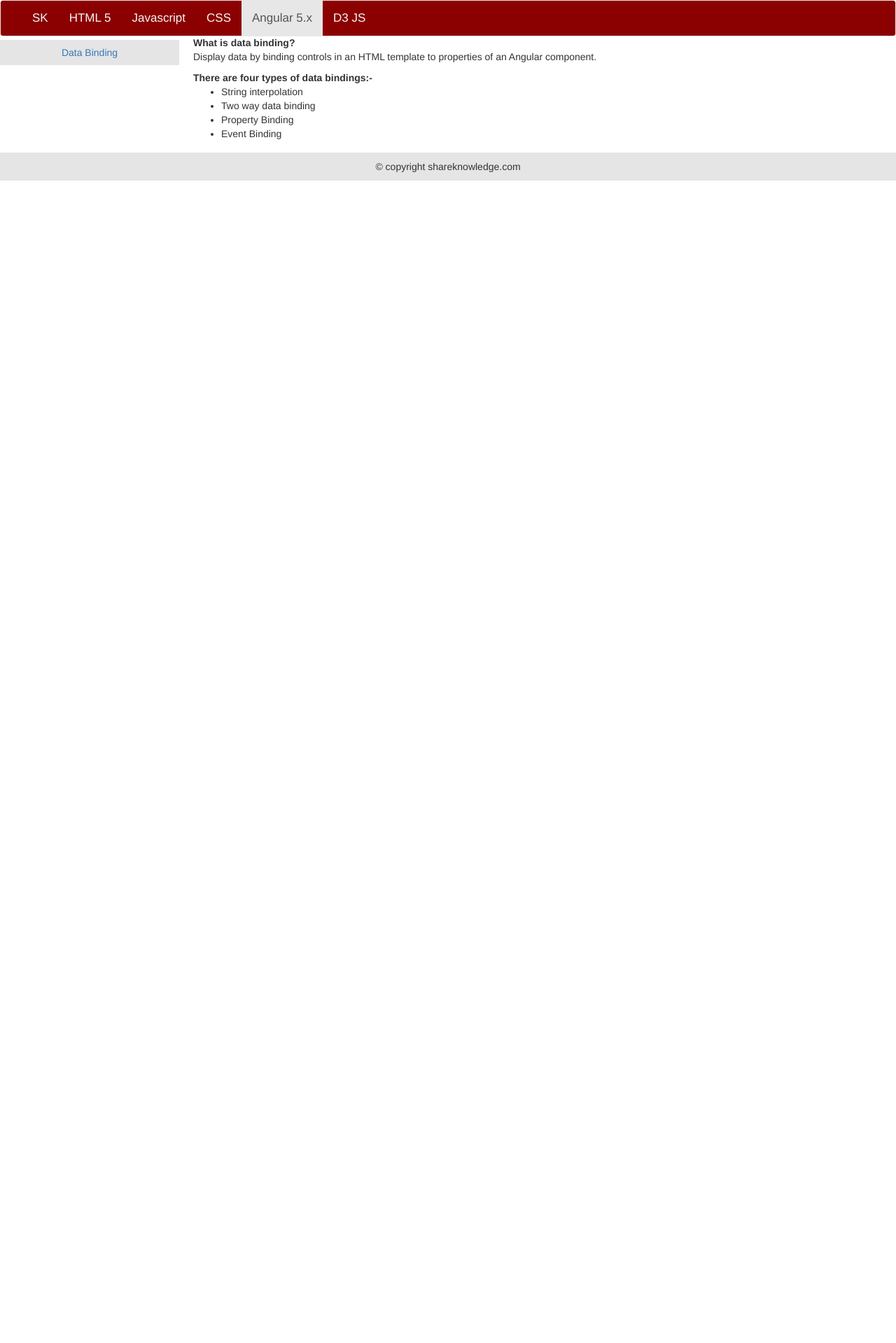
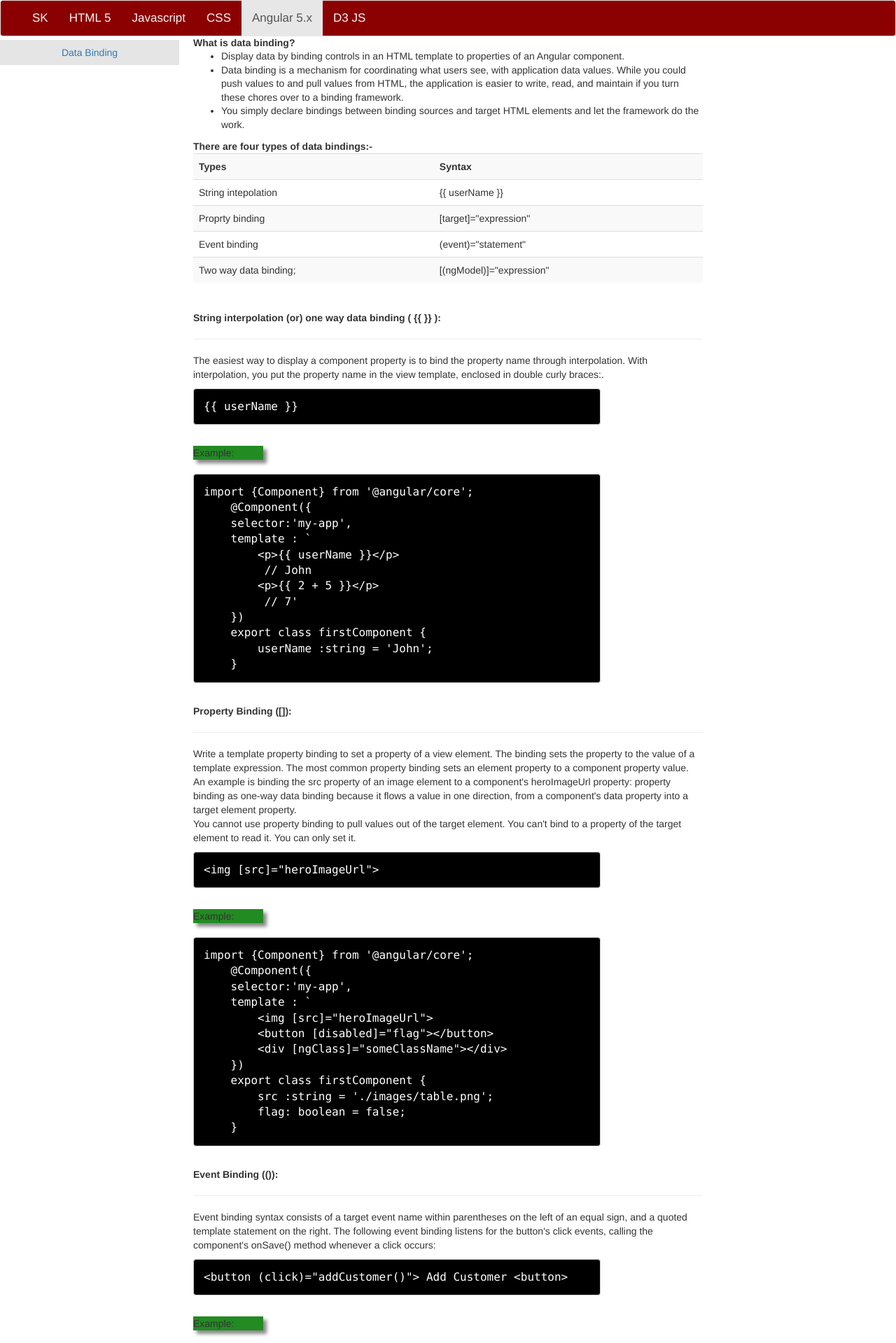
Before and after one commit to manivelarjunan/uidevelopment, an Angular app: page /Angular/DataBinding in a window 1280 px wide. Shown: the top 1919 px of the page at 70% size. Before the commit the page ends 800 px from the top, so only its background shows below. Built offline with nearby package versions, Linux system fonts and the light colour scheme.

Commit message:
Angular - data binding page added

```diff
--- a/src/app/angularpage/angular-page-component/data-binding/data-binding.component.css
+++ b/src/app/angularpage/angular-page-component/data-binding/data-binding.component.css
@@ -0,0 +1,3 @@
+table {
+  width : 100%;
+}
--- a/src/app/angularpage/angular-page-component/data-binding/data-binding.component.html
+++ b/src/app/angularpage/angular-page-component/data-binding/data-binding.component.html
@@ -2,27 +2,199 @@
   <fieldset>
     <legend>Data binding:</legend>
 
-
     <div>
       <b>What is data binding?</b>
-      <p>
-        Display data by binding controls in an HTML template to properties of an Angular component.
-      </p>
+      <ul>
+        <li>Display data by binding controls in an HTML template to properties of an Angular component.</li>
+        <li>Data binding is a mechanism for coordinating what users see, with application data values. While you could push values to and pull values from HTML, the application is easier to write, read, and maintain if you turn these chores over to a binding framework.</li>
+        <li>You simply declare bindings between binding sources and target HTML elements and let the framework do the work.</li>
+      </ul>
       <b>There are four types of data bindings:-</b>
 
-      <ul class="list">
-        <li>String interpolation</li>
-        <li>Two way data binding</li>
-        <li>Property Binding</li>
-        <li>Event Binding</li>
-      </ul>
+      <table class="table table-striped">
+        <tbody>
+          <tr>
+            <th>Types</th>
+            <th>Syntax</th>
+          </tr>
+          <tr>
+            <td>
+              String intepolation
+            </td>
+            <td>{{'{{'}} userName {{'}'}}{{'}'}}</td>
+          </tr>
+          <tr>
+            <td>
+              Proprty binding
+            </td>
+            <td>[target]="expression"</td>
+          </tr>
+          <tr>
+            <td>
+              Event binding
+            </td>
+            <td>(event)="statement"</td>
+          </tr>
+          <tr>
+            <td>
+             Two way data binding;
+            </td>
+            <td>[(ngModel)]="expression"</td>
+          </tr>
+        </tbody>
+      </table>
+      <br />
+      <!-- String interpolation starts here-->
+      <div>
+        <b>String interpolation (or) one way data binding ( {{'{{'}}  {{'}'}}{{'}'}} ):</b>
+        <hr />
 
+        <p>
+          The easiest way to display a component property
+          is to bind the property name through interpolation.
+          With interpolation, you put the property name in the view template, enclosed in double curly braces:.
+        </p>
+        <pre>{{'{{'}} userName {{'}'}}{{'}'}}</pre>
+
+        <br />
+
+        <div class="example">Example:</div>
+        <br />
+
+<pre>import {{'{'}}Component{{'}'}} from '@angular/core';
+    @Component({{'{'}}
+    selector:'my-app',
+    template : `
+        <span>&lt;p&gt;{{'{{'}} userName {{'}'}}{{'}'}}&lt;/p&gt;</span>
+        <span> // John</span>
+        <span>&lt;p&gt;{{'{{'}} 2 + 5 {{'}'}}{{'}'}}&lt;/p&gt;</span>
+        <span> // 7</span>'
+    {{'}'}})
+    export class firstComponent {{'{'}}
+        userName :string = 'John';
+    {{'}'}}
+</pre>
+        <br />
+      </div>
+      <!-- String interpolation ends here-->
+
+      <!-- Property binding starts here-->
+      <div>
+        <b>Property Binding ([]):</b>
+        <hr />
+
+        <p>
+          Write a template property binding to set a property of a view element. The binding sets the property to the value of a template expression.
+
+          The most common property binding sets an element property to a component property value. An example is binding the src property of an image element to a component's heroImageUrl property:
+          property binding as one-way data binding because it flows a value in one direction, from a component's data property into a target element property.
+          <br />
+          You cannot use property binding to pull values out of the target element. You can't bind to a property of the target element to read it. You can only set it.
+        </p>
+        <pre>&lt;img [src]="heroImageUrl"&gt;</pre>
+
+        <br />
+
+        <div class="example">Example:</div>
+        <br />
+
+<pre>import {{'{'}}Component{{'}'}} from '@angular/core';
+    @Component({{'{'}}
+    selector:'my-app',
+    template : `
+        <span>&lt;img [src]="heroImageUrl"&gt;</span>
+        <span>&lt;button [disabled]="flag"&gt;&lt;/button&gt;</span>
+        <span>&lt;div [ngClass]="someClassName"&gt;&lt;/div&gt;</span>
+    {{'}'}})
+    export class firstComponent {{'{'}}
+        src :string = './images/table.png';
+        flag: boolean = false;
+    {{'}'}}
+</pre>
+      </div>
+      <br />
+      <!-- Property binding ends here-->
+
+      <!-- Event binding starts here-->
+      <div>
+        <b>Event Binding (()):</b>
+        <hr />
+
+        <p>
+          Event binding syntax consists of a target event name within parentheses on the left of an equal sign, and a quoted template statement on the right. The following event binding listens for the button's click events, calling the component's onSave() method whenever a click occurs:<br />
+        </p>
+        <pre>&lt;button (click)="addCustomer()"&gt; Add Customer &lt;button&gt;</pre>
+
+        <br />
+
+        <div class="example">Example:</div>
+        <br />
+
+<pre>import {{'{'}}Component{{'}'}} from '@angular/core';
+    @Component({{'{'}}
+    selector:'my-app',
+    template : `
+        <span>&lt;input type="text" name="customer name" value ="mike" #customerName /&gt;</span>
+        <span>&lt;button (click)="updateCustomer(customerName)"&gt; Update Customer &lt;/button&gt;</span>
+        <span>&lt;p&gt;Customer Name: {{'{{'}} updatedCustomerName {{'}'}}{{'}'}} &lt;/p&gt;</span>
+         // (initial name) Customer Name:John
+         // (after the event) Customer Name:mike
+    {{'}'}})
+    export class firstComponent {{'{'}}
+        customerName : string = 'John';
+        addCustomer(customerName:string){{'{'}}
+            updatedCustomerName = customerName;
+         {{'}'}}
+    {{'}'}}
+</pre>
+      </div>
+      <br />
+      <!-- Event binding ends here-->
+
+      <!-- Two way binding starts here-->
+      <div>
+        <b>Two way data binding([()]):</b>
+        <hr />
+
+        <p>
+          Event binding syntax consists of a target event name within parentheses on the left of an equal sign, and a quoted template statement on the right. The following event binding listens for the button's click events, calling the component's onSave() method whenever a click occurs:<br />
+        </p>
+        <pre>&lt;button (click)="addCustomer()"&gt; Add Customer &lt;/button&gt;</pre>
+
+        <br />
+
+        <div class="example">Example:</div>
+        <br />
+
+<pre>import {{'{'}}Component{{'}'}} from '@angular/core';
+    @Component({{'{'}}
+    selector:'my-app',
+    template : `
+        <span>&lt;p&gt;Customer Name: {{'{{'}} userName {{'}'}}{{'}'}} &lt;/p&gt;</span>
+        <span>&lt;input type="text" type = "text" value ="mike" [(ngModel)] = "userName" /&gt;</span>
+         // (initial name) Customer Name:John
+        // (As soon as user type customer name updated)  Customer Name:m | mi | mik | mike
+    {{'}'}})
+    export class firstComponent {{'{'}}
+          userName : string = 'John';
+    {{'}'}}
+</pre>
+      </div>
+      <!-- Two way binding ends here-->
     </div>
 
-    <div>
+    <br />
 
+    <br />
 
-    </div>
+    <strong>What you learnt?</strong>
+    <ul>
+      <li>String interpolation, event bindings and property bindings are one way data binding.</li>
+
+    </ul>
+
+    <a href="https://plnkr.co/edit/N1V6JU?p=preview"> Data binding plnkr</a>
+
 
   </fieldset>
 </div>
--- a/src/styles.css
+++ b/src/styles.css
@@ -13,10 +13,6 @@
 
 .container-fluid {
   background-color: darkred;
-}
-
-h4{
-  background-color:green;
 }
 
 .navbar-default .navbar-nav > li > a {
@@ -51,6 +47,9 @@ footer {
   text-align: center;
 }
 
+ul li {
+  line-height: 1.4;
+}
 .menuitem {
   background-color: #e5e5e5;
   padding: 8px;
@@ -72,6 +71,24 @@ footer {
   text-align: center;
 }
 
+.example {
+  width: 100px;
+  height: 20px;
+  background-color: forestgreen;
+  box-shadow: 5px 5px 5px #888888;
+}
+
+pre {
+  color: white;
+  padding: 14px;
+  font-size: 16px;
+  overflow-y: hidden;
+  max-width:80%;
+  background-color: black;
+  -webkit-text-size-adjust: none;
+  line-height: 1.4;
+}
+
 @media only screen and (max-width:620px) {
   /* For mobile phones: */
   .menu, .main, .right {
```
